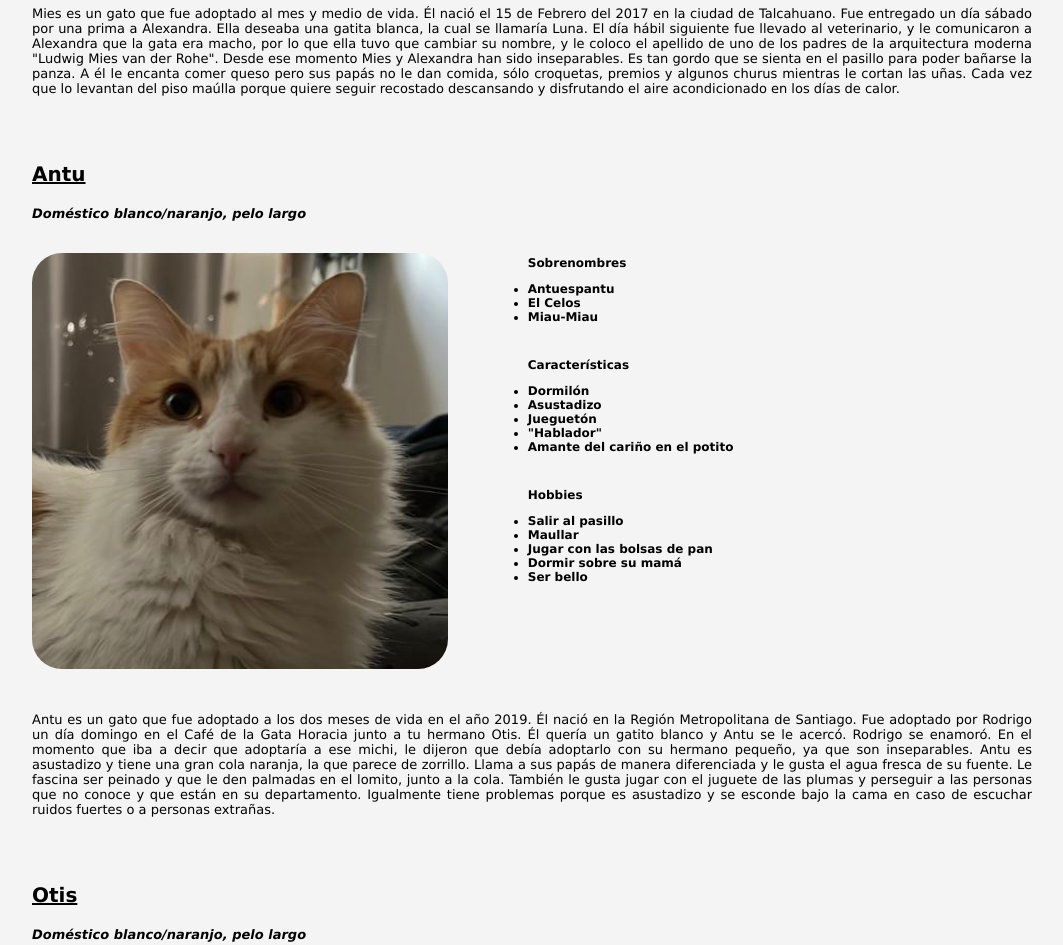
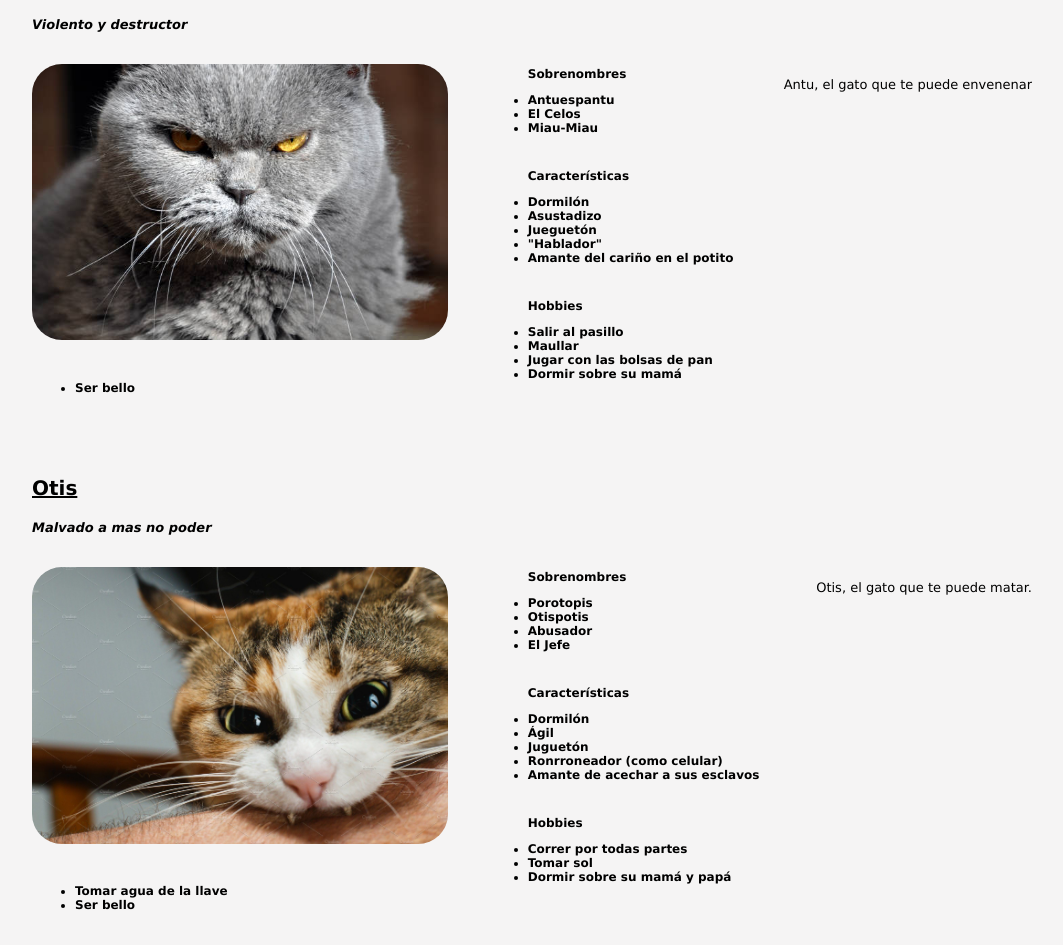
Before and after one commit to Ferreira1990/CSS-landing, a plain HTML site: page index.html in a window 1280 px wide. Shown: the part 950-1895 px from the top of the page, without its empty margins (108-1171 px from the left). Drawn offline with Linux system fonts and the light colour scheme.

Commit message:
nuevos perfiles

```diff
--- a/index.html
+++ b/index.html
@@ -34,29 +34,17 @@
       <div>
         <!-- Título y subtítulo -->
         <h3>Mies</h3>
-        <h4 class="class_descripción_h4">Doméstico blanco, pelo largo</h4>
+        <h4 class="class_descripción_h4">Peligroso, malvado</h4>
 
         <!-- Imagen del michi -->
         <img
           class="imagen_michis"
-          src="assets/img/mies_1.jpg"
+          src="assets/img/angry1.jpg"
           alt="Foto de Mies"
         />
         <!-- Descripción tipo párrafo de Mies -->
         <p class="class_p_descripción">
-          Mies es un gato que fue adoptado al mes y medio de vida. Él nació el
-          15 de Febrero del 2017 en la ciudad de Talcahuano. Fue entregado un
-          día sábado por una prima a Alexandra. Ella deseaba una gatita blanca,
-          la cual se llamaría Luna. El día hábil siguiente fue llevado al
-          veterinario, y le comunicaron a Alexandra que la gata era macho, por
-          lo que ella tuvo que cambiar su nombre, y le coloco el apellido de uno
-          de los padres de la arquitectura moderna "Ludwig Mies van der Rohe".
-          Desde ese momento Mies y Alexandra han sido inseparables.
-          Es tan gordo que se sienta en el pasillo para poder bañarse la panza.
-          A él le encanta comer queso pero sus papás no le dan comida, sólo croquetas,
-          premios y algunos churus mientras le cortan las uñas. Cada vez que lo
-          levantan del piso maúlla porque quiere seguir recostado descansando y
-          disfrutando el aire acondicionado en los días de calor.
+          Mies , el gato que puede conspirar contra ti.
         </p>
 
         <!-- Listas -->
@@ -97,29 +85,17 @@
       <div>
         <!-- Título y subtítulo -->
         <h3>Antu</h3>
-        <h4 class="class_descripción_h4">Doméstico blanco/naranjo, pelo largo</h4>
+        <h4 class="class_descripción_h4">Violento y destructor</h4>
 
         <!-- Imagen del michi -->
         <img
           class="imagen_michis"
-          src="assets/img/antu_1.jpg"
+          src="assets/img/angry2.jpg"
           alt="Foto de Antu"
         />
         <!-- Descripción tipo párrafo de Antu -->
         <p class="class_p_descripción">
-          Antu es un gato que fue adoptado a los dos meses de vida en el año 2019. Él nació en
-          la Región Metropolitana de Santiago. Fue adoptado por Rodrigo un día
-          domingo en el Café de la Gata Horacia junto a tu hermano Otis. Él
-          quería un gatito blanco y Antu se le acercó. Rodrigo se enamoró. En el
-          momento que iba a decir que adoptaría a ese michi, le dijeron que
-          debía adoptarlo con su hermano pequeño, ya que son inseparables. Antu
-          es asustadizo y tiene una gran cola naranja, la que parece de
-          zorrillo. Llama a sus papás de manera diferenciada y le gusta el agua
-          fresca de su fuente. Le fascina ser peinado y que le den palmadas en el lomito,
-          junto a la cola. También le gusta jugar con el juguete de las plumas y perseguir
-          a las personas que no conoce y que están en su departamento. Igualmente tiene
-          problemas porque es asustadizo y se esconde bajo la cama en caso de escuchar
-          ruidos fuertes o a personas extrañas.
+          Antu, el gato que te puede envenenar
         </p>
 
         <!-- Listas -->
@@ -160,30 +136,18 @@
 
         <!-- Título y subtítulo -->
         <h3>Otis</h3>
-        <h4 class="class_descripción_h4">Doméstico blanco/naranjo, pelo largo</h4>
+        <h4 class="class_descripción_h4">Malvado a mas no poder</h4>
 
         <!-- Imagen del michi -->
         <img
           class="imagen_michis"
-          src="assets/img/otis_1.jpg"
+          src="assets/img/angry3.jpg"
           alt="Foto de Otis"
         />
 
         <!-- Descripción tipo párrafo de Otis -->
         <p class="class_p_descripción">
-          Otis es un gato que fue adoptado a los dos meses de vida en el año 2019. Él nació en
-          la Región Metropolitana de Santiago. Fue adoptado por Rodrigo un día
-          domingo en el Café de la Gata Horacia junto a tu hermano Antu. Rodrigo
-          quería adoptar sólo a un gato, pero decidió que adoptaría a Antu y
-          Otis porque son inseparables. Rodrigo no se arrepiente de su decisión,
-          ya que sus gatos son su vida y su amor.
-          Otis es un acosador, ya que se acuesta sobre todas las personas que
-          encuentra, sobretodo si están durmiendo y si son las 6 de la mañana.
-          Siempre busca a sus papis para que le den agua de la llave, pero él
-          juega con ella y moja todo el baño. Se acuesta en el teclado del papá
-          cuando está trabajando en el computador. Aunque su personalidad es
-          dócil y amable (además de ser el menor de la manada), sabemos que
-          es el que manda.
+          Otis, el gato que te puede matar.
         </p>
 
         <!-- Listas -->
```
Also changed, not shown: assets/img/angry1.jpg (added), assets/img/angry2.jpg (added), assets/img/angry3.jpg (added).
